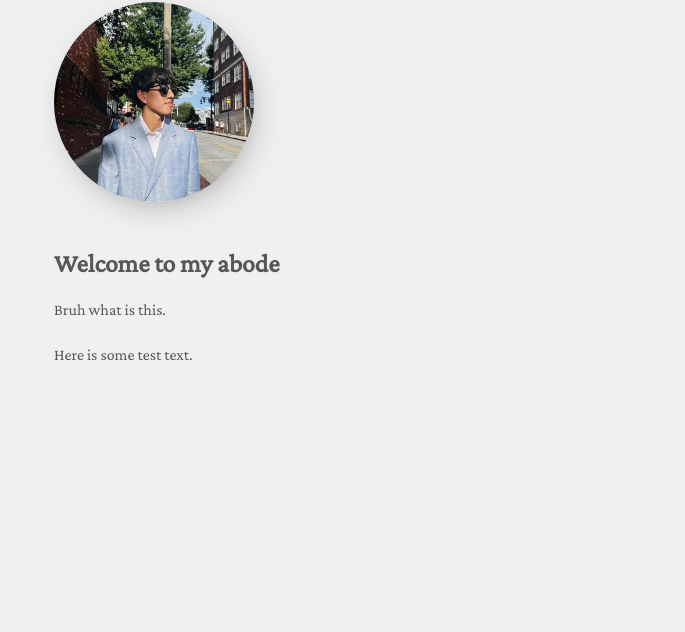
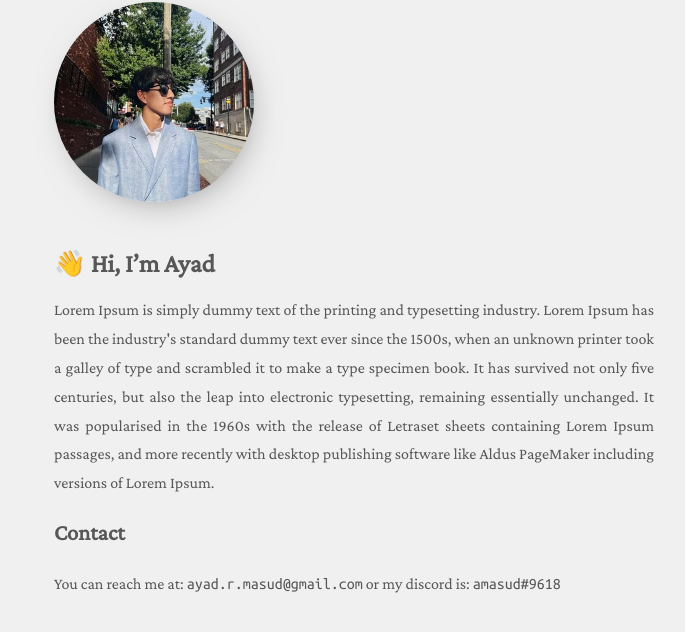
Before and after one commit to reyandotco/reyandotco.github.io, a plain HTML site: page index.html in a window 1280 px wide. Shown: the part 176-808 px from the top of the page, without its empty margins (286-971 px from the left). Drawn offline with nearby package versions, Linux system fonts and the light colour scheme.

Commit message:
i told her ride it like a rental

```diff
--- a/index.html
+++ b/index.html
@@ -16,9 +16,14 @@
 </header>
 <img class="profile" src="img/pfp.jpeg" alt="pfp" />
 <main>
-    <h1>Welcome to my abode</h1>
-    <p>Bruh what is this.</p>
-    <p>Here is some test text.</p>
+    <h1>👋 Hi, I’m Ayad</h1>
+    <p>
+        Lorem Ipsum is simply dummy text of the printing and typesetting industry. Lorem Ipsum has been the industry's standard dummy text ever since the 1500s, when an unknown printer took a galley of type and scrambled it to make
+        a type specimen book. It has survived not only five centuries, but also the leap into electronic typesetting, remaining essentially unchanged. It was popularised in the 1960s with the release of Letraset sheets containing
+        Lorem Ipsum passages, and more recently with desktop publishing software like Aldus PageMaker including versions of Lorem Ipsum.
+    </p>
+    <h3>Contact</h3>
+    You can reach me at: <code>ayad.r.masud@gmail.com</code> or my discord is: <code>amasud#9618</code>
 </main>
 </body>
 </html>
```
